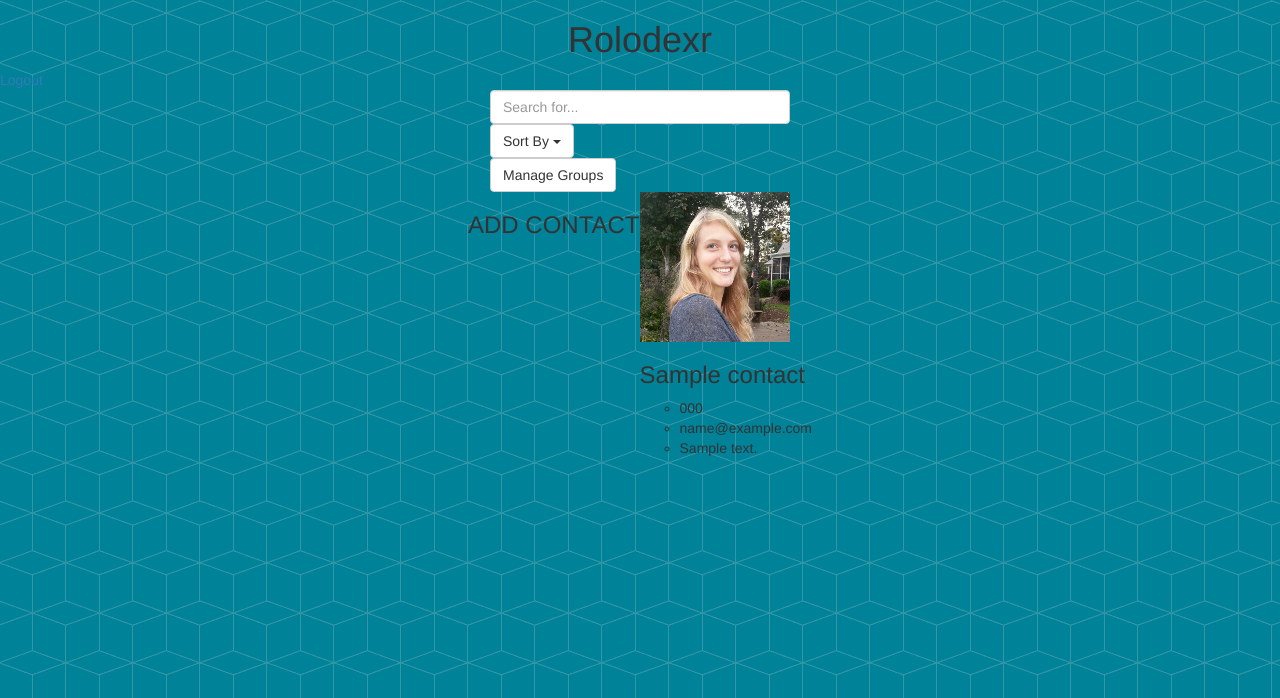
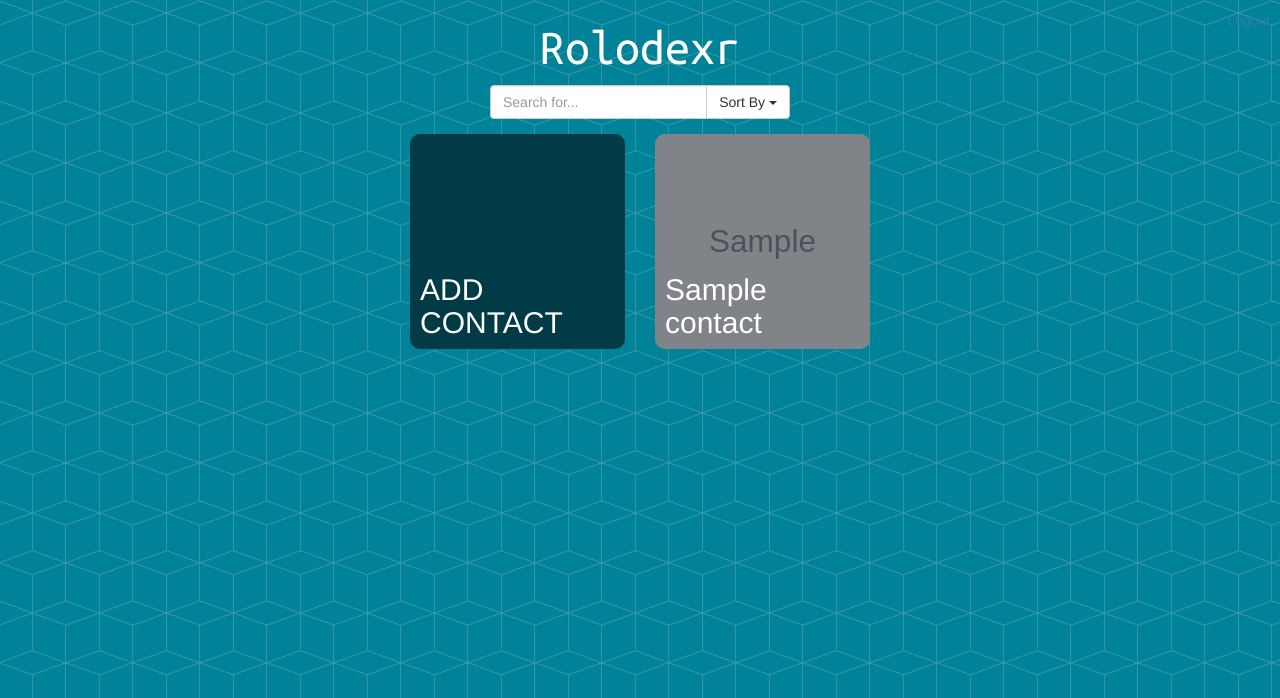
Before and after one commit to jellybeanfiend/rolodexr, a Flask app: page / in a window 1280 px wide. Shown: the top 698 px of the page. Run offline with Flask 2, Linux system fonts and the light colour scheme; a user stored in the database is signed in; tables that the repository leaves empty hold one stand-in row (values such as "Sample post"); grey boxes marked "Sample" are stand-in pictures; some libraries are stand-ins or nearby versions.

Commit message:
updated index

```diff
--- a/app/templates/base.html
+++ b/app/templates/base.html
@@ -1,20 +1,18 @@
 <!doctype html>
-
 <html lang="en">
 	<head>
 		<meta charset="utf-8">
 		<meta http-equiv="X-UA-Compatible" content="IE=edge">
-    	<meta name="viewport" content="width=device-width, initial-scale=1">
+    <meta name="viewport" content="width=device-width, initial-scale=1">
 		<title>Rolodexr - All your contacts in one place</title>
+		<link href="/static/css/bootstrap.min.css" rel="stylesheet">
 		<link rel="stylesheet" href="/static/css/style.css" type="text/css">
-		<link href="/static/css/bootstrap.min.css" rel="stylesheet">
+		<link href='http://fonts.googleapis.com/css?family=Ubuntu+Mono' rel='stylesheet' type='text/css'>
 	</head>
-
 	<body>
 	<h1>Rolodexr</h1>
 		{% block content %}{% endblock %}
 		<script src="https://ajax.googleapis.com/ajax/libs/jquery/1.11.2/jquery.min.js"></script>
-		<!--<script src="//cdnjs.cloudflare.com/ajax/libs/list.js/1.1.1/list.min.js"></script>-->
 		<script src="/static/js/script.js"></script>
 		<script src="/static/js/bootstrap.min.js"></script>
 	</body>
--- a/app/templates/index.html
+++ b/app/templates/index.html
@@ -1,42 +1,97 @@
 {% extends "base.html" %}
+{% from "security/_macros.html" import render_label, render_field_with_errors, render_field %}
 {% block content %}
-  <a href="{{ url_for('security.logout') }}">Logout</a>
-  <div class="controls">
+  <a href="{{ url_for('security.logout') }}" class="logout">Logout</a>
+  <div class="input-group controls">
     <input type="text" class="form-control" id="filter" placeholder="Search for...">
-
-    <div class="dropdown">
-      <button class="btn btn-default dropdown-toggle" type="button" data-toggle="dropdown" aria-expanded="true">
-        Sort By
-        <span class="caret"></span>
-      </button>
-      <ul class="dropdown-menu" role="menu" aria-labelledby="dropdownMenu1">
-        <li role="presentation"><a role="menuitem" tabindex="-1" href="#" data-sort="first">First Name</a></li>
-        <li role="presentation"><a role="menuitem" tabindex="-1" href="#" data-sort="last">Last Name</a></li>
-        <li role="presentation"><a role="menuitem" tabindex="-1" href="#" data-sort="group">Group</a></li>
+    <div class="input-group-btn">
+      <button type="button" class="btn btn-default dropdown-toggle" data-toggle="dropdown" aria-expanded="false">Sort By <span class="caret"></span></button>
+      <ul class="dropdown-menu dropdown-menu-right" role="menu">
+        <li><a href="#" data-sort="first">First Name</a></li>
+        <li><a href="#" data-sort="last">Last Name</a></li>
       </ul>
-    </div>
-
-    <button class="btn btn-default" id="manage">Manage Groups</button>
-
-  </div>
+    </div><!-- /input-group-btn -->
+  </div><!-- /input-group -->
 
   <ul class="contacts">
-    <li>
-      <h3>ADD CONTACT</h3>
+    <li class="inactive" id="add-contact">
+      <form action="/addcontact" method="POST" enctype="multipart/form-data">
+        {{ addform.hidden_tag() }}
+        <h3 data-type="name">
+          ADD CONTACT
+        </h3>
+        <div class="options options-bottom">
+          <button class="save-contact">
+            <span class="glyphicon glyphicon-ok" aria-hidden="true">save</span>
+          </button>
+        </div><!-- /options-bottom -->
+        <div class="contact-info">
+          <label class="upload-label btn-lg btn-primary">
+            {{ render_field(addform.upload, class="uploadimg") }}
+            <span><span class="glyphicon glyphicon-plus"></span> Add Image</span>
+          </label>
+          <ul>
+            <li data-type="phone">
+              <span class="glyphicon glyphicon-pencil pencil" aria-hidden="true"></span>
+              {{ render_field(addform.phone, placeholder="Phone Number") }}
+            </li>
+            <li data-type="email">
+              <span class="glyphicon glyphicon-pencil pencil" aria-hidden="true"></span>
+              {{ render_field(addform.email, placeholder="Email") }}
+            </li>
+            <li data-type="address">
+              <span class="glyphicon glyphicon-pencil pencil" aria-hidden="true"></span>
+              {{ render_field(addform.address, placeholder="Home Address") }}
+            </li>
+          </ul>
+        </div><!-- /contact-info -->
+      </form>
     </li>
     {% for contact in contacts %}
-        <li class="contact-card">
-          <img src="/static/imgs/icon.jpg">
-          <div class="contact-text">
-            <h3 data-type="name">{{ contact.name }}</h3>
+      <li data-id="{{ contact.id }}" class="inactive contact-card">
+        <form action="/editcontact" method="POST" enctype="multipart/form-data">
+          {{ editform.hidden_tag() }}
+          <h3 data-type="name">
+            {{ contact.name }}
+          </h3>
+          <div class="options options-top">
+            <button class="collapse-contact">
+              <span class="glyphicon glyphicon-chevron-left" aria-hidden="true"></span>
+            </button>
+          </div><!-- /options-top -->
+          <div class="options options-bottom">
+            <button class="delete-contact text-danger">
+              <span class="glyphicon glyphicon-trash" aria-hidden="true"></span>
+            </button>
+            <button class="edit-contact text-success">
+              <span class="glyphicon glyphicon-edit" aria-hidden="true"></span>
+            </button>
+          </div><!-- /options-bottom -->
+
+          <div class="contact-info">
+            <label class="upload-label btn btn-lg btn-primary" style="background: url({{ config['UPLOADS'] + (contact.image or 'test.svg')}}); background-size: cover">
+              {{ render_field(editform.upload, class="uploadimg", disabled="true") }}
+              <span><span class="glyphicon glyphicon-plus"></span> Edit Image</span>
+            </label>
+            <img src="{{ config['UPLOADS'] + (contact.image or 'test.svg') }}">
+            {{ render_field(editform.contactid, hidden="true", value=contact.id) }}
             <ul>
-              <li data-type="phone">{{ contact.phone or 'phone' }}</li>
-              <li data-type="email">{{ contact.email or 'email' }}</li>
-              <li data-type="address">{{ contact.address or 'address' }}</li>
+              <li data-type="phone">
+                <span class="glyphicon glyphicon-earphone" aria-hidden="true"></span>
+                {{ render_field(editform.phone, placeholder="Phone Number", value=contact.phone, disabled="true") }}
+              </li>
+              <li data-type="email">
+                <span class="glyphicon glyphicon-envelope" aria-hidden="true"></span>
+                {{ render_field(editform.email, placeholder="Email", value=contact.email, disabled="true") }}
+              </li>
+              <li data-type="address">
+                <span class="glyphicon glyphicon-home" aria-hidden="true"></span>
+                {{ render_field(editform.address, placeholder="Home Address", value=contact.address, disabled="true") }}
+              </li>
             </ul>
-          </div>
+          </div><!-- contact-info -->
+        </form>
       </li>
     {% endfor %}
   </ul>
-
 {% endblock %}
```
